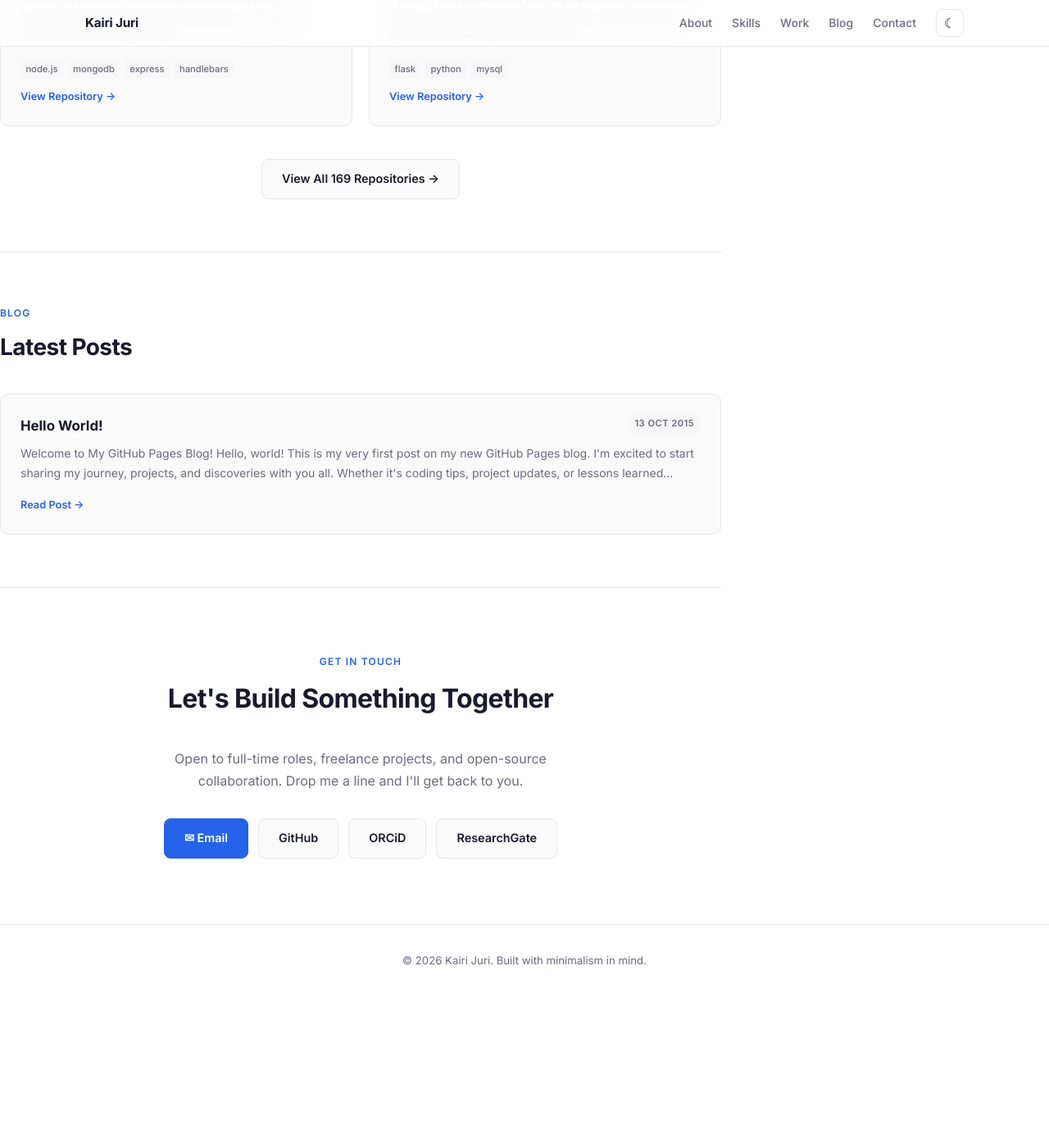
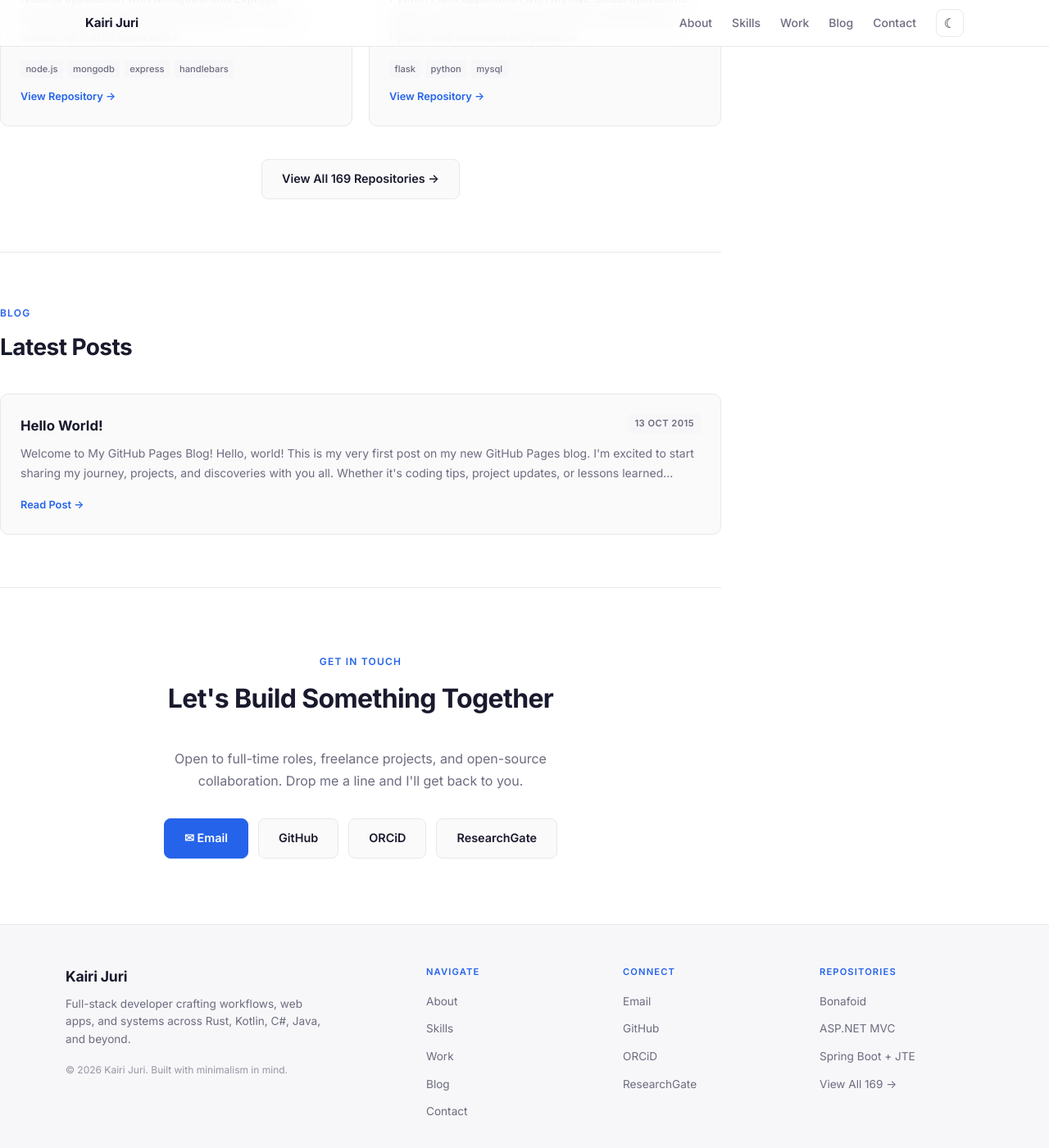
Before and after one commit to harrysuke/harrysuke.github.io, a Jekyll site: the page preview.html, which Jekyll copies as it is, in a window 1280 px wide and 1400 px high, scrolled down 3237 px. Shown: the whole window at 82% size. Built offline with Jekyll 4.4.1, drawn with Linux system fonts in a browser that asks for light colours; before the commit the page ends 4451 px from its top, so only the background shows below that.

Commit message:
Add minimalist fat footer to preview.html

```diff
--- a/preview.html
+++ b/preview.html
@@ -381,9 +381,48 @@
 
 </main>
 
-<footer class="footer">
-  <div style="max-width: 880px; margin: 0 auto; padding: 0 1.5rem;">
-    <p>&copy; 2026 Kairi Juri. Built with minimalism in mind.</p>
+<footer class="fat-footer">
+  <div class="fat-footer-inner">
+    <!-- Brand column -->
+    <div class="fat-footer-col fat-footer-brand">
+      <h3 class="fat-footer-name">Kairi Juri</h3>
+      <p class="fat-footer-tagline">Full-stack developer crafting workflows, web apps, and systems across Rust, Kotlin, C#, Java, and beyond.</p>
+      <p class="fat-footer-meta">&copy; 2026 Kairi Juri. Built with minimalism in mind.</p>
+    </div>
+
+    <!-- Navigate column -->
+    <div class="fat-footer-col">
+      <h4 class="fat-footer-heading">Navigate</h4>
+      <ul class="fat-footer-links">
+        <li><a href="#about">About</a></li>
+        <li><a href="#skills">Skills</a></li>
+        <li><a href="#work">Work</a></li>
+        <li><a href="#blog">Blog</a></li>
+        <li><a href="#contact">Contact</a></li>
+      </ul>
+    </div>
+
+    <!-- Connect column -->
+    <div class="fat-footer-col">
+      <h4 class="fat-footer-heading">Connect</h4>
+      <ul class="fat-footer-links">
+        <li><a href="mailto:khairij@gmail.com">Email</a></li>
+        <li><a href="https://github.com/harrysuke" target="_blank" rel="noopener">GitHub</a></li>
+        <li><a href="https://orcid.org/0009-0009-7172-0914" target="_blank" rel="noopener">ORCiD</a></li>
+        <li><a href="https://www.researchgate.net/profile/Kairi-Juri" target="_blank" rel="noopener">ResearchGate</a></li>
+      </ul>
+    </div>
+
+    <!-- Repos column -->
+    <div class="fat-footer-col">
+      <h4 class="fat-footer-heading">Repositories</h4>
+      <ul class="fat-footer-links">
+        <li><a href="https://github.com/harrysuke/Bonafoid" target="_blank" rel="noopener">Bonafoid</a></li>
+        <li><a href="https://github.com/harrysuke/ASP.NET-Core-MVC-SQLite" target="_blank" rel="noopener">ASP.NET MVC</a></li>
+        <li><a href="https://github.com/harrysuke/springsqlite" target="_blank" rel="noopener">Spring Boot + JTE</a></li>
+        <li><a href="https://github.com/harrysuke?tab=repositories" target="_blank" rel="noopener">View All 169 &rarr;</a></li>
+      </ul>
+    </div>
   </div>
 </footer>
 
--- a/public/css/portfolio.css
+++ b/public/css/portfolio.css
@@ -728,3 +728,83 @@ section:last-of-type { border-bottom: none; }
   font-size: 0.825rem;
   color: var(--text-muted);
 }
+
+/* ---------- Fat Footer ---------- */
+.fat-footer {
+  background: var(--bg-alt);
+  border-top: 1px solid var(--border);
+  padding: 3rem 1.5rem 2rem;
+  transition: background var(--transition), border-color var(--transition);
+}
+.fat-footer-inner {
+  max-width: 1120px;
+  margin: 0 auto;
+  display: grid;
+  grid-template-columns: 2fr 1fr 1fr 1fr;
+  gap: 2.5rem;
+}
+.fat-footer-col {
+  display: flex;
+  flex-direction: column;
+}
+.fat-footer-brand {
+  max-width: 320px;
+}
+.fat-footer-name {
+  font-size: 1.1rem;
+  font-weight: 700;
+  color: var(--text);
+  letter-spacing: -0.01em;
+  margin-bottom: 0.5rem;
+}
+.fat-footer-tagline {
+  font-size: 0.85rem;
+  color: var(--text-muted);
+  line-height: 1.6;
+  margin-bottom: 1rem;
+}
+.fat-footer-meta {
+  font-size: 0.75rem;
+  color: var(--text-muted);
+  opacity: 0.7;
+}
+.fat-footer-heading {
+  font-size: 0.7rem;
+  font-weight: 600;
+  text-transform: uppercase;
+  letter-spacing: 0.1em;
+  color: var(--accent);
+  margin-bottom: 0.75rem;
+}
+.fat-footer-links {
+  list-style: none;
+  display: flex;
+  flex-direction: column;
+  gap: 0.4rem;
+}
+.fat-footer-links a {
+  font-size: 0.85rem;
+  color: var(--text-muted);
+  transition: color var(--transition);
+}
+.fat-footer-links a:hover {
+  color: var(--accent);
+}
+
+/* Fat footer responsive */
+@media (max-width: 768px) {
+  .fat-footer-inner {
+    grid-template-columns: 1fr 1fr;
+    gap: 2rem;
+  }
+  .fat-footer-brand {
+    grid-column: 1 / -1;
+    max-width: none;
+  }
+}
+@media (max-width: 480px) {
+  .fat-footer-inner {
+    grid-template-columns: 1fr;
+    gap: 1.5rem;
+  }
+}
```
